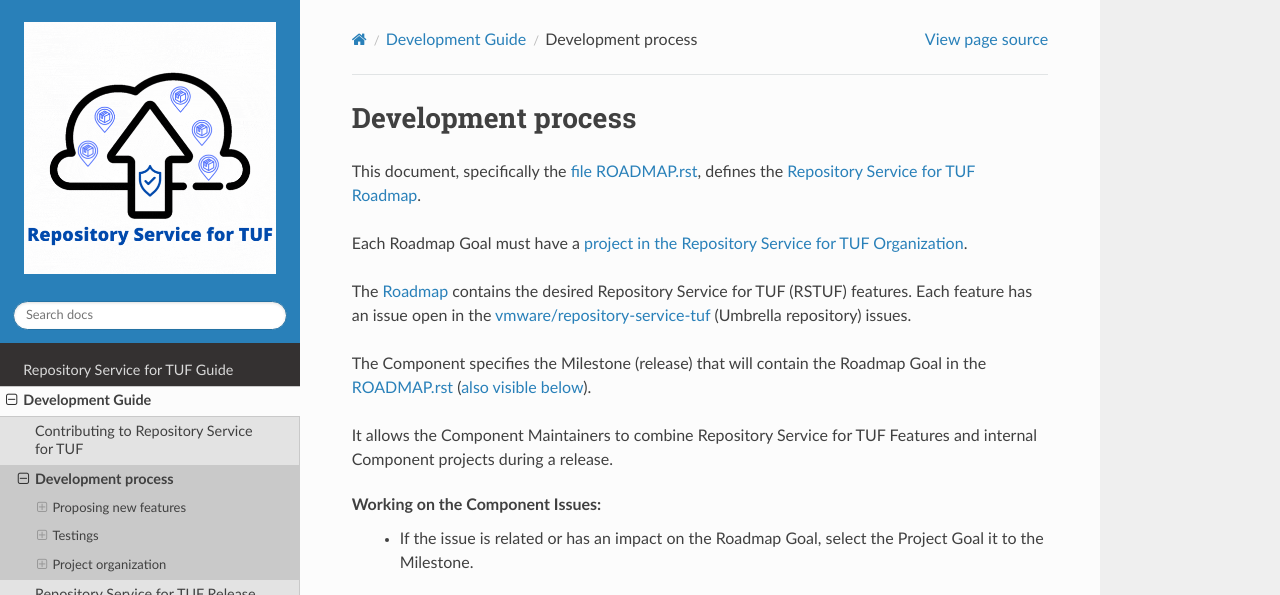
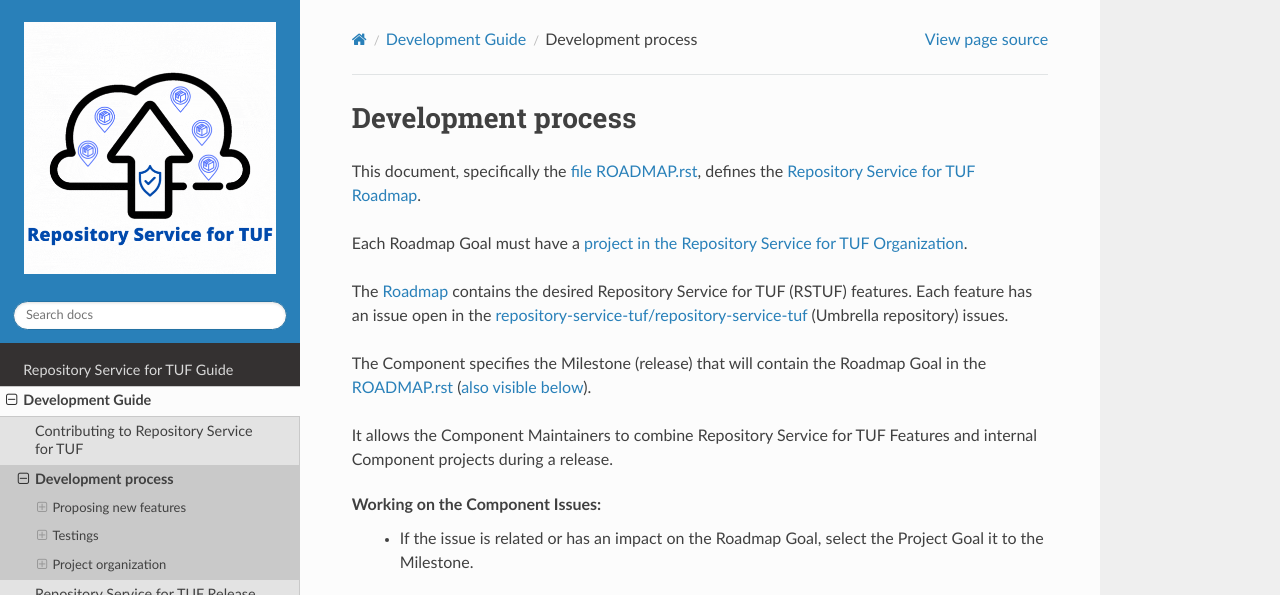
Before and after one commit to repository-service-tuf/repository-service-tuf, a Sphinx documentation site: the page built from docs/source/devel/development.rst, in a window 1280 px wide and 900 px high, cut to the strip 0-595 px from the top of the window. Built offline with Sphinx 7.4.7 and the Read the Docs theme 2.0.0, drawn with Linux system fonts in a browser that asks for light colours.

Commit message:
Rename GitHub infrastructure
Rename ghcr.io/vmware to ghcr.io/repository-service-tuf

Signed-off-by: Kairo de Araujo <kdearaujo@vmware.com>

```diff
--- a/ROADMAP.rst
+++ b/ROADMAP.rst
@@ -48,7 +48,7 @@ This release is to evaluate the features and functionality.
 - [ ] Key(s) Rotation (`Issue #23 <https://github.com/repository-service-tuf/repository-service-tuf/issues/23>`_)
 - [ ] Option to Disable the API Authentication/Authorization (`Issue #41 <https://github.com/repository-service-tuf/repository-service-tuf/issues/41>`_)
 
-`Minimum Working Version (MWV) Board <https://github.com/orgs/vmware/projects/13/views/1>`_.
+`Minimum Working Version (MWV) Board <https://github.com/orgs/repository-service-tuf/projects/2>`_.
 
 Components Milestones:
 
--- a/docs/source/devel/development.rst
+++ b/docs/source/devel/development.rst
@@ -9,11 +9,11 @@ This document, specifically the `file ROADMAP.rst
 :ref:`Repository Service for TUF Roadmap <devel/release:Roadmap>`.
 
 Each Roadmap Goal must have a `project in the Repository Service for TUF Organization
-<https://github.com/orgs/vmware/projects>`_.
+<https://github.com/orgs/repository-service-tuf/projects>`_.
 
 The :ref:`devel/release:Roadmap` contains the desired Repository Service for
 TUF (RSTUF) features. Each feature has an issue open in the
-`vmware/repository-service-tuf <https://github.com/repository-service-tuf/repository-service-tuf>`_
+`repository-service-tuf/repository-service-tuf <https://github.com/repository-service-tuf/repository-service-tuf>`_
 (Umbrella repository) issues.
 
 The Component specifies the Milestone (release) that will contain the Roadmap
--- a/docs/source/guide/deployment/docker-compose.yml
+++ b/docs/source/guide/deployment/docker-compose.yml
@@ -54,7 +54,7 @@ services:
       interval: 1s
 
   rstuf-worker:
-    image: ghcr.io/vmware/repository-service-tuf-worker:latest
+    image: ghcr.io/repository-service-tuf/repository-service-tuf-worker:latest
     volumes:
       - rstuf-worker-data:/data
       - rstuf-storage:/var/opt/repository-service-tuf/storage
@@ -88,7 +88,7 @@ services:
       - "8080:8080"
 
   rstuf-api:
-    image: ghcr.io/vmware/repository-service-tuf-api:latest
+    image: ghcr.io/repository-service-tuf/repository-service-tuf-api:latest
     volumes:
       - rstuf-api-data:/data
     ports:
```
Also changed, not shown: 1 other file.
